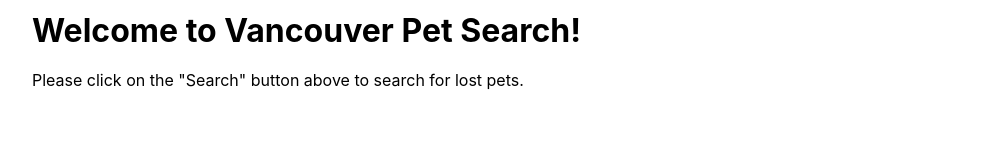
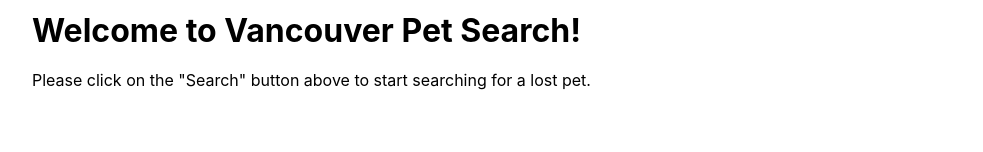
Before and after one commit to kelly-olsson/VanPetSearch, a React (Create React App) app: page / in a window 1280 px wide. Shown: the part 148-300 px from the top of the page, without its empty margins (148-1131 px from the left). Built offline with nearby package versions, Linux system fonts and the light colour scheme.

Commit message:
Update 'Home' section text

```diff
--- a/src/Home.js
+++ b/src/Home.js
@@ -4,7 +4,7 @@ function Home() {
     return (
       <div className='home'>
         <h1>Welcome to Vancouver Pet Search!</h1>
-        <p> Please click on the "Search" button above to search for lost pets.</p>
+        <p> Please click on the "Search" button above to start searching for a lost pet.</p>
       </div>
     )
 }
```
Also changed, not shown: 1 other file (tests, documents, lock files or other folders).
